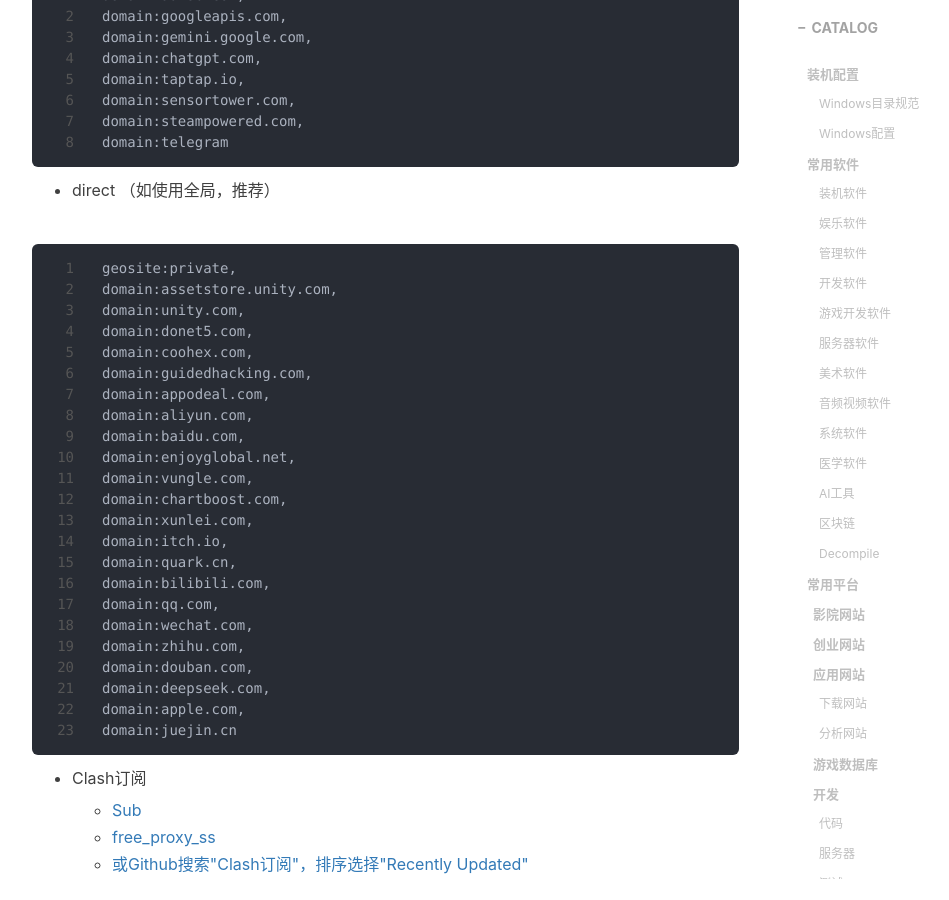
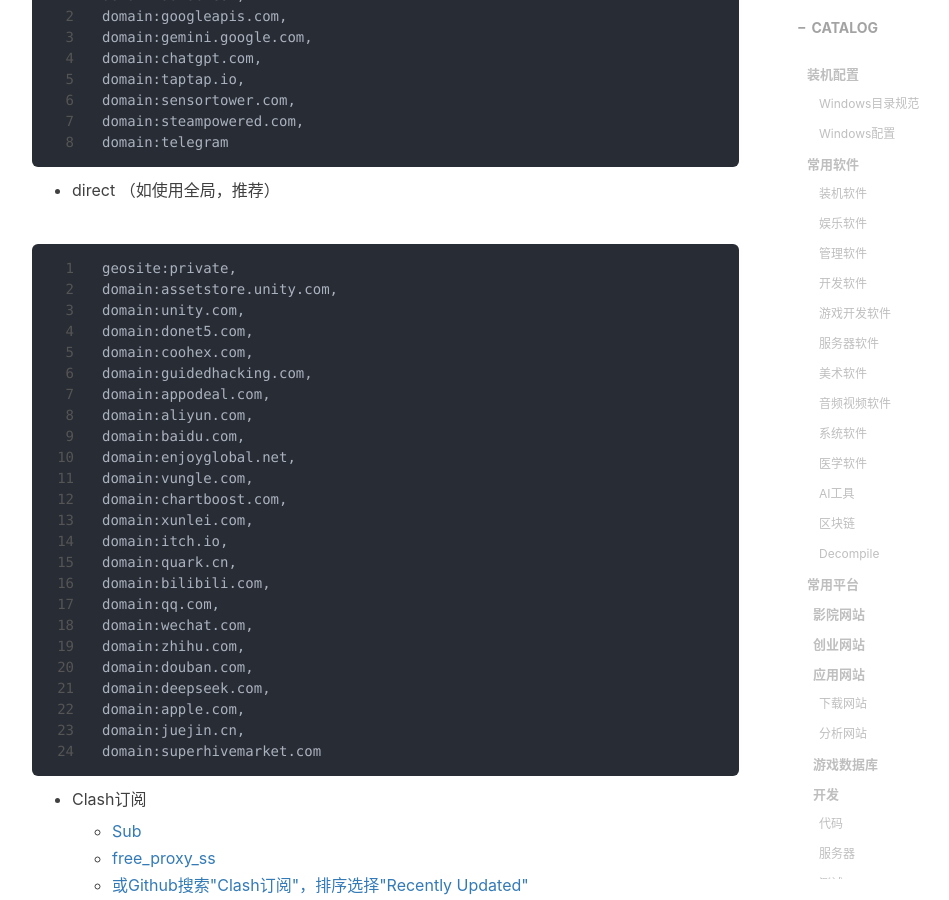
Before and after one commit to gumcstronger/gumcstronger.github.io, a Jekyll site: the page built from _posts/2022/2022-08-24-windows.md, in a window 1280 px wide and 900 px high, scrolled down 16276 px. Shown: the whole window, without its empty margins (233-1182 px from the left). Built offline with Jekyll 4.4.1, drawn with Linux system fonts in a browser that asks for light colours; nearby versions of some CDN libraries; comment, search, counter and statistics services are not loaded.

Commit message:
Update 2022-08-24-windows.md

````diff
--- a/_posts/2022/2022-08-24-windows.md
+++ b/_posts/2022/2022-08-24-windows.md
@@ -593,7 +593,8 @@
 domain:douban.com,
 domain:deepseek.com,
 domain:apple.com,
-domain:juejin.cn
+domain:juejin.cn,
+domain:superhivemarket.com
 ```
 
 - Clash订阅
````
